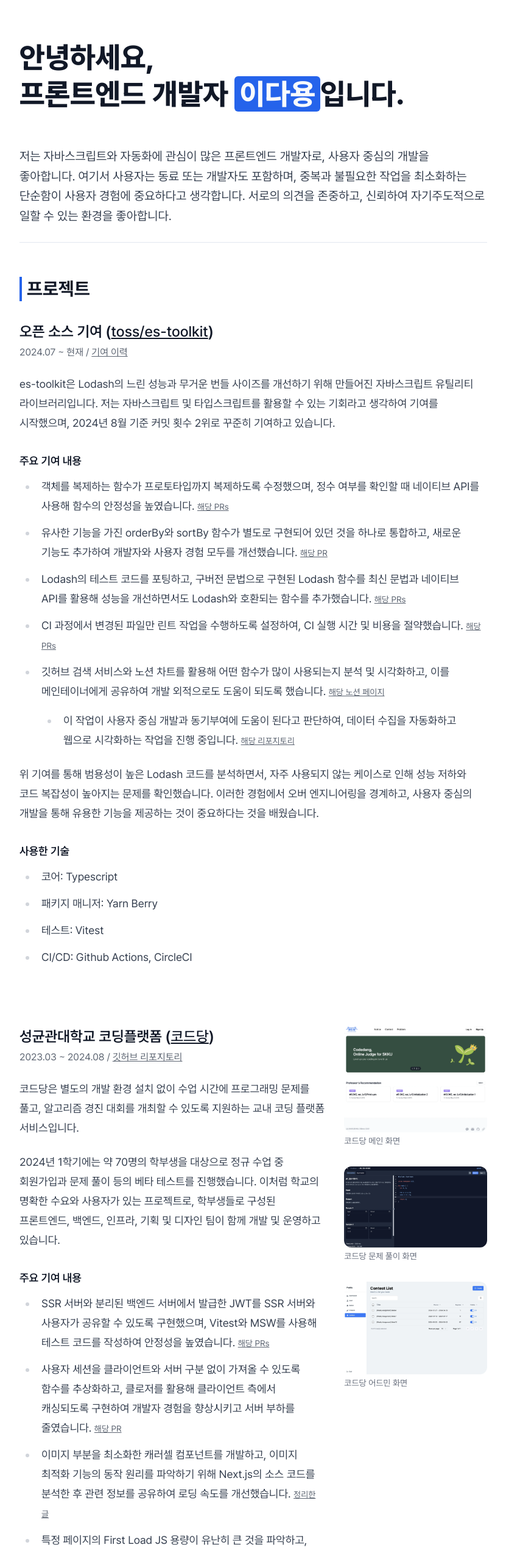
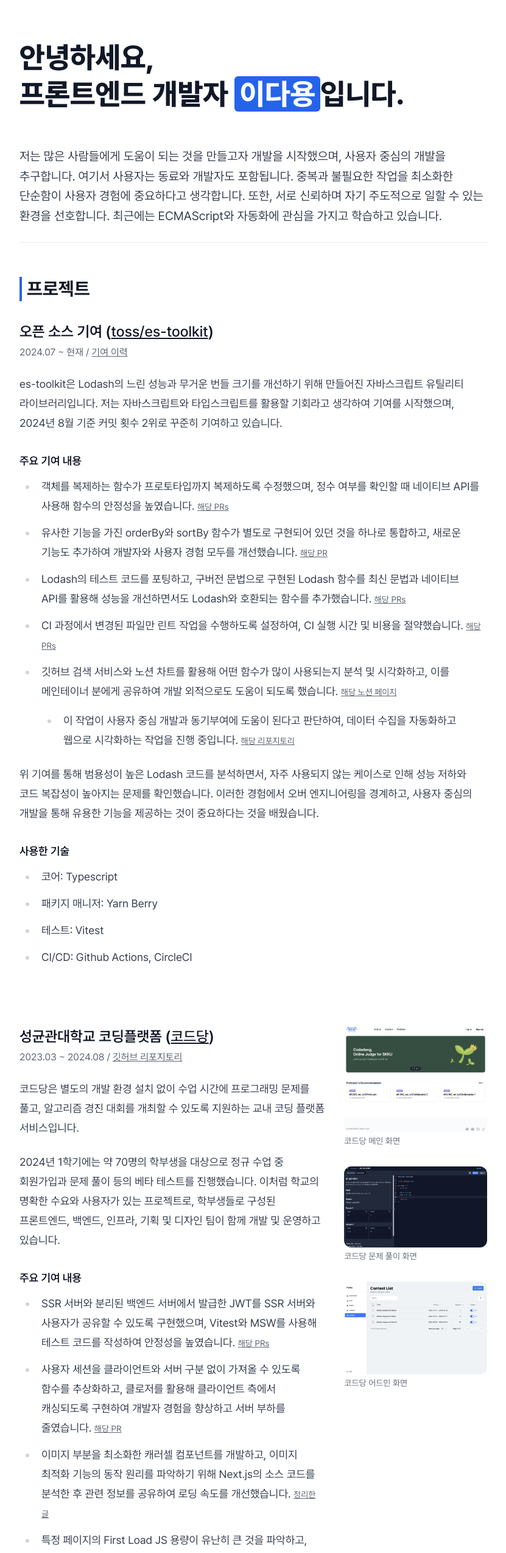
Before and after one commit to dayongkr/resume, a Next.js app: page / in a window 1280 px wide. Shown: the top 2547 px of the page at 61% size, without its empty margins (224-1055 px from the left). Built offline with nearby package versions, Linux system fonts and the light colour scheme.

Commit message:
fix: fix typo error

```diff
--- a/src/app/_components/ActivitySection.tsx
+++ b/src/app/_components/ActivitySection.tsx
@@ -34,7 +34,7 @@
           items={[
             {
               children:
-                '약 1,000명의 지원자 중 200명 정도가 선발되어 트라이, 부분합, 해싱 등 다양한 알고리즘에 대한 이론과 실습을 진행하였습니다',
+                '약 1,000명의 지원자 중 200명 정도가 선발되어 트라이, 세그먼트 트리, 라빈 카프 등 알고리즘에 대한 이론과 실습을 진행하였습니다',
             },
             {
               children: '특강 중간에 진행된 SW 역량 테스트 B형에 C++로 응시하여 합격하였습니다.',
@@ -60,7 +60,7 @@
             },
             {
               children:
-                '멘토로서 신입 부원 스터디를 주도하면서, 기술적 배경 지식이 다른 팀원들과의 소통 능력을 향상시켰습니다.',
+                '멘토로서 신입 부원 스터디를 주도하면서, 기술적 배경지식이 다른 팀원들과의 소통 능력을 향상했습니다.',
             },
             {
               children:
--- a/src/app/_components/AwardSection.tsx
+++ b/src/app/_components/AwardSection.tsx
@@ -16,7 +16,7 @@
             },
             {
               children:
-                '팀에서 유일한 프론트엔드 개발자로서, 2일이라는 짧은 일정에도 불구하고 프로젝트 매니저와 협력하여 주요 기능을 우선적으로 개발해 완성도를 높였습니다.',
+                '팀에서 유일한 프론트엔드 개발자로서, 2일이라는 짧은 일정에도 불구하고 프로젝트 매니저와 협력하여 주요 기능을 우선으로 개발해 완성도를 높였습니다.',
             },
             {
               children: 'GPT API를 활용해 개인 브랜딩에 대한 조언을 제공하는 서비스를 개발했습니다.',
--- a/src/app/_components/BioSection.tsx
+++ b/src/app/_components/BioSection.tsx
@@ -10,9 +10,10 @@
         입니다.
       </h1>
       <p className="text-xl !leading-relaxed">
-        저는 자바스크립트와 자동화에 관심이 많은 프론트엔드 개발자로, 사용자 중심의 개발을 좋아합니다. 여기서 사용자는
-        동료 또는 개발자도 포함하며, 중복과 불필요한 작업을 최소화하는 단순함이 사용자 경험에 중요하다고 생각합니다.
-        서로의 의견을 존중하고, 신뢰하여 자기주도적으로 일할 수 있는 환경을 좋아합니다.
+        저는 많은 사람들에게 도움이 되는 것을 만들고자 개발을 시작했으며, 사용자 중심의 개발을 추구합니다. 여기서
+        사용자는 동료와 개발자도 포함됩니다. 중복과 불필요한 작업을 최소화한 단순함이 사용자 경험에 중요하다고
+        생각합니다. 또한, 서로 신뢰하며 자기 주도적으로 일할 수 있는 환경을 선호합니다. 최근에는 ECMAScript와 자동화에
+        관심을 가지고 학습하고 있습니다.
       </p>
     </MainSection>
   );
--- a/src/app/_components/ContactSection.tsx
+++ b/src/app/_components/ContactSection.tsx
@@ -10,7 +10,7 @@
         <List
           items={[
             {
-              children: '이메일 - dayongkr@gmail.com',
+              children: <LinkBlank href="mailto:dayongkr@gmail.com">dayongkr@gmail.com</LinkBlank>,
             },
             {
               children: <LinkBlank href="https://github.com/dayongkr">깃허브</LinkBlank>,
--- a/src/app/_components/EducationSection.tsx
+++ b/src/app/_components/EducationSection.tsx
@@ -15,7 +15,7 @@
                 'CS 지식에 대한 열망과 대학 진학을 제대로 준비하지 못한 아쉬움으로, 전역 후 약 6개월간 독학하여 편입하였습니다.',
             },
             {
-              children: '첫 학기에는 성적 우수상을 수상하고, 개발 동아리에 참여하며 새로운 환경에 빠르게 적응했습니다.',
+              children: '첫 학기에 개발 동아리에 참여하고 성적 우수상을 받는 등 새로운 환경에 빠르게 적응했습니다.',
             },
             {
               children:
@@ -32,7 +32,7 @@
               children: '고등학생 때 해외 구매 대행 사업을 하면서 기술적인 한계를 느껴 대학에 진학하였습니다.',
             },
             {
-              children: '구름사의 데벨업 클럽에 신청하여, 동기들이 유료 강의를 무료로 들을 수 있도록 지원했습니다.',
+              children: '구름 사의 데벨업 클럽에 신청하여, 동기들이 유료 강의를 무료로 들을 수 있도록 지원했습니다.',
             },
           ]}
         />
--- a/src/app/_components/ProjectSection.tsx
+++ b/src/app/_components/ProjectSection.tsx
@@ -18,9 +18,9 @@
           link={{ title: '기여 이력', href: 'https://github.com/toss/es-toolkit/commits?author=dayongkr' }}
         />
         <p>
-          es-toolkit은 Lodash의 느린 성능과 무거운 번들 사이즈를 개선하기 위해 만들어진 자바스크립트 유틸리티
-          라이브러리입니다. 저는 자바스크립트 및 타입스크립트를 활용할 수 있는 기회라고 생각하여 기여를 시작했으며,
-          2024년 8월 기준 커밋 횟수 2위로 꾸준히 기여하고 있습니다.
+          es-toolkit은 Lodash의 느린 성능과 무거운 번들 크기를 개선하기 위해 만들어진 자바스크립트 유틸리티
+          라이브러리입니다. 저는 자바스크립트와 타입스크립트를 활용할 기회라고 생각하여 기여를 시작했으며, 2024년 8월
+          기준 커밋 횟수 2위로 꾸준히 기여하고 있습니다.
         </p>
         <List
           title="주요 기여 내용"
@@ -59,7 +59,7 @@
             },
             {
               children:
-                '깃허브 검색 서비스와 노션 차트를 활용해 어떤 함수가 많이 사용되는지 분석 및 시각화하고, 이를 메인테이너에게 공유하여 개발 외적으로도 도움이 되도록 했습니다.',
+                '깃허브 검색 서비스와 노션 차트를 활용해 어떤 함수가 많이 사용되는지 분석 및 시각화하고, 이를 메인테이너 분에게 공유하여 개발 외적으로도 도움이 되도록 했습니다.',
               link: {
                 title: '해당 노션 페이지',
                 href: 'https://dayonglee.notion.site/es-toolkit-11f89d50abe84fc89811498cdfae63ab',
@@ -120,7 +120,7 @@
               },
               {
                 children:
-                  '사용자 세션을 클라이언트와 서버 구분 없이 가져올 수 있도록 함수를 추상화하고, 클로저를 활용해 클라이언트 측에서 캐싱되도록 구현하여 개발자 경험을 향상시키고 서버 부하를 줄였습니다.',
+                  '사용자 세션을 클라이언트와 서버 구분 없이 가져올 수 있도록 함수를 추상화하고, 클로저를 활용해 클라이언트 측에서 캐싱되도록 구현하여 개발자 경험을 향상하고 서버 부하를 줄였습니다.',
                 link: {
                   title: '해당 PR',
                   href: 'https://github.com/skkuding/codedang/pull/1973',
@@ -148,7 +148,7 @@
               },
               {
                 children:
-                  '성급한 개발으로 발생한 코드 중복을 줄이고, 통일성 없는 폴더 구조를 개선하기 위해 팀 토론을 주도하며, 응집도 높은 폴더 구조를 가지도록 개선안을 제안했습니다.',
+                  '성급한 개발로 발생한 코드 중복을 줄이고, 통일성 없는 폴더 구조를 개선하기 위해 팀 토론을 주도하며, 응집도 높은 폴더 구조를 가지도록 개선안을 제안했습니다.',
                 link: {
                   title: '토론 기록',
                   href: 'https://www.notion.so/dayonglee/1-aa05976d60e84cdc87b423337d0b2a0c?pvs=4',
@@ -157,7 +157,7 @@
             ]}
           />
           <p>
-            28명의 동아리 부원들과 함께 사용자가 있는 하나의 프로젝트를 1년 반 동안 개발하면서, 배경 지식이 다른 팀들과
+            28명의 동아리 부원과 함께 사용자가 있는 하나의 프로젝트를 1년 반 동안 개발하면서, 배경지식이 다른 팀들과
             소통하는 역량을 키울 수 있었습니다. 다만, 프레임워크 전환 과정에서 마감에 쫓겨 코드 리뷰를 제대로 하지 못한
             점이 아쉬웠고 코드 리뷰를 통해 팀원 간 의견을 공유하는 것이 중요하다는 것을 배웠습니다.
           </p>
```
